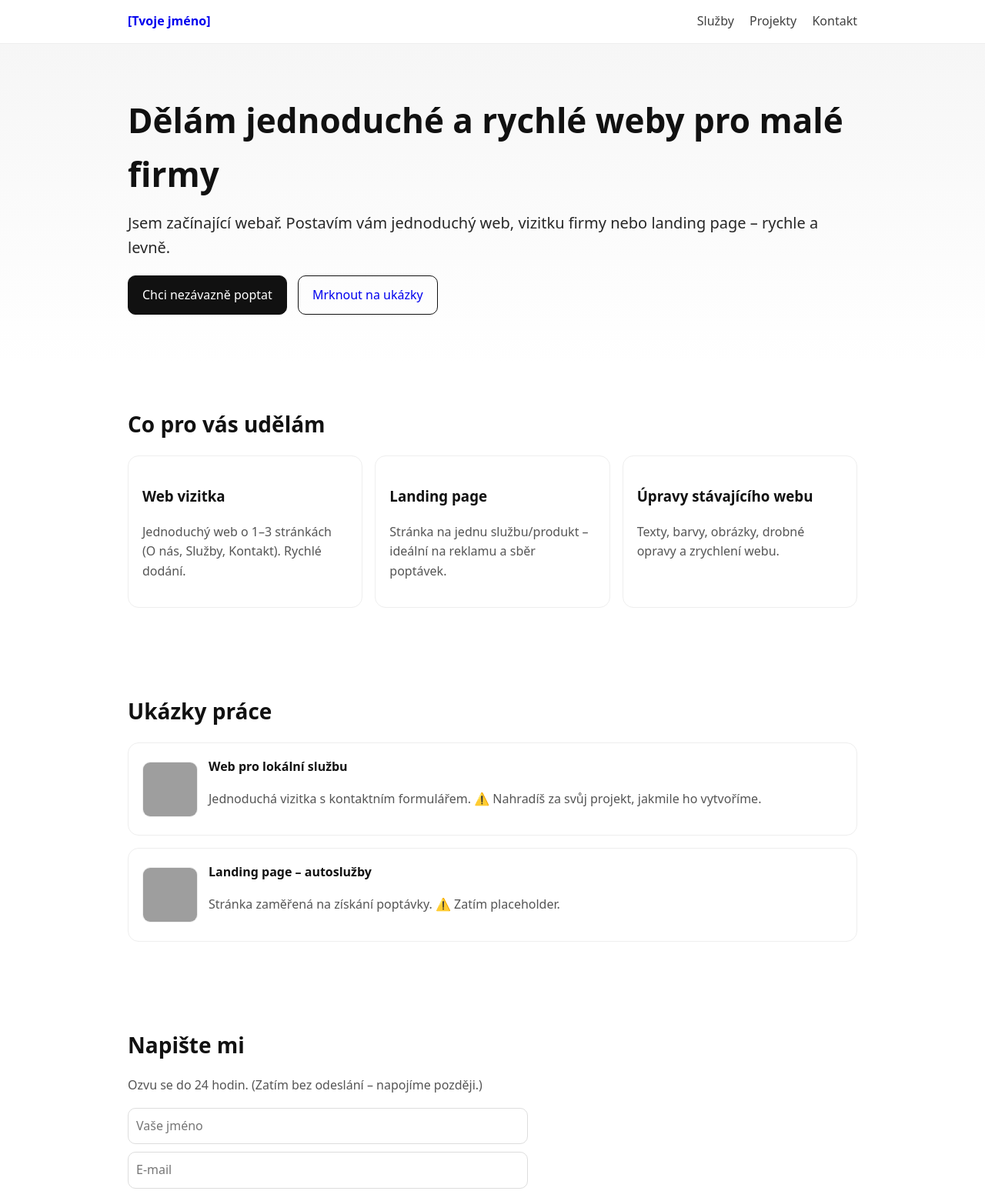
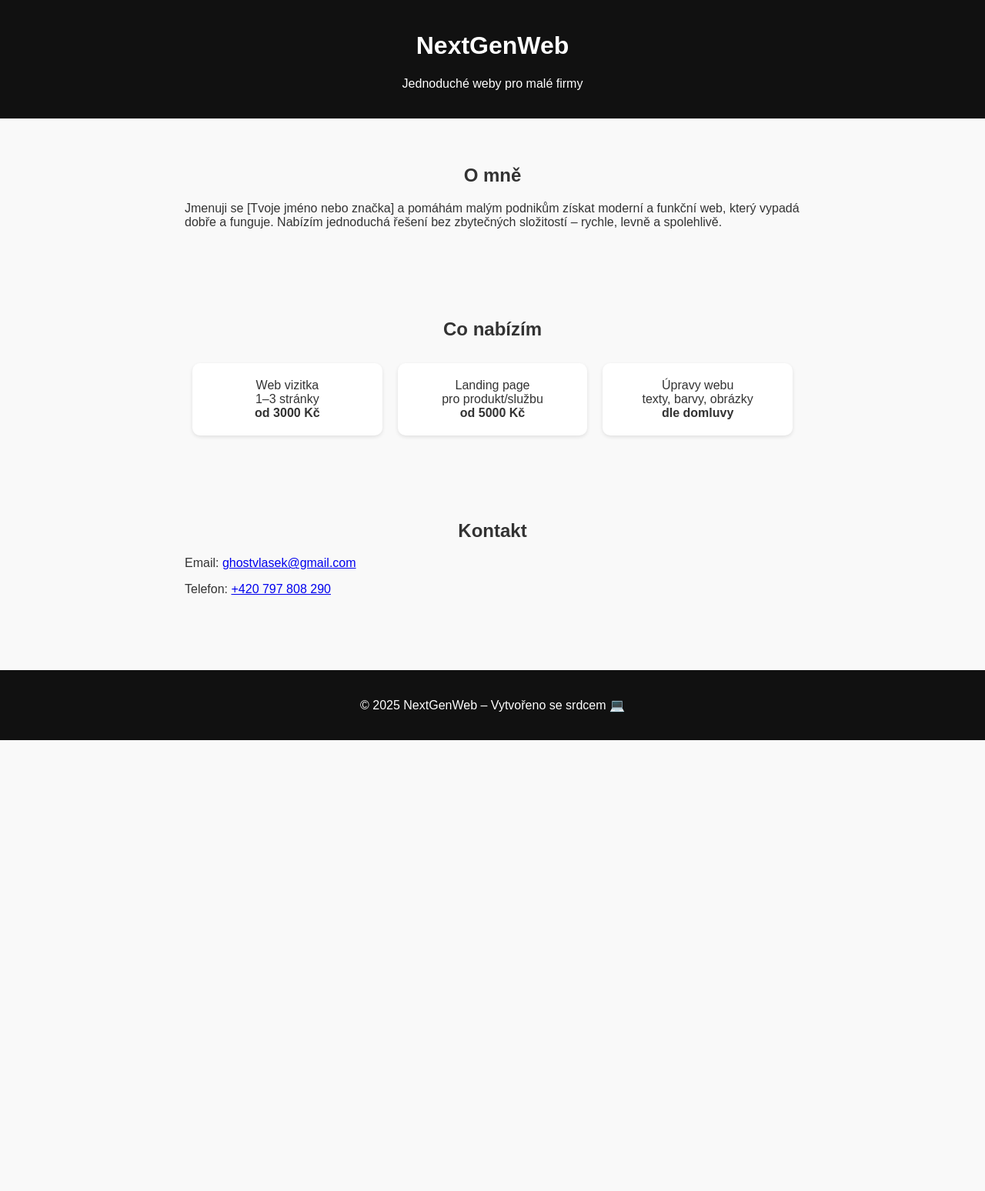
Before and after one commit to realcodefromzero/my-portfolio, a plain HTML site: page index.html in a window 1280 px wide. Shown: the top 1548 px of the page at 77% size. After the commit the page ends 962 px from the top, so only its background shows below. Drawn offline with Linux system fonts and the light colour scheme; grey boxes are pictures that could not be loaded.

Commit message:
Update index.html

```diff
--- a/index.html
+++ b/index.html
@@ -1,151 +1,84 @@
 <!DOCTYPE html>
 <html lang="cs">
 <head>
-  <meta charset="UTF-8" />
-  <meta name="viewport" content="width=device-width, initial-scale=1" />
-  <title>[Tvoje jméno] – Začínající webař</title>
+  <meta charset="UTF-8">
+  <meta name="viewport" content="width=device-width, initial-scale=1.0">
+  <title>NextGenWeb - jednoduché weby</title>
   <style>
-    /* Reset + základ */
-    * { box-sizing: border-box; }
-    body { margin:0; font-family: system-ui, Arial, sans-serif; line-height:1.6; color:#111; }
-    a { text-decoration: none; }
-    .container { max-width: 980px; margin: 0 auto; padding: 0 16px; }
-
-    /* Navigace */
-    header { position: sticky; top:0; background:#fff; border-bottom:1px solid #eee; z-index:10; }
-    nav { display:flex; align-items:center; justify-content:space-between; height:56px; }
-    nav a.brand { font-weight:700; }
-    nav .links a { margin-left:16px; color:#111; opacity:.8; }
-    nav .links a:hover { opacity:1; }
-
-    /* Hero */
-    .hero { padding:64px 0; background: linear-gradient(180deg,#f6f6f6, #ffffff); }
-    .hero h1 { font-size: clamp(28px, 4vw, 44px); margin:0 0 12px; }
-    .hero p  { font-size: clamp(16px, 2.4vw, 20px); margin:0 0 20px; opacity:.9; }
-    .cta { display:inline-block; padding:12px 18px; border-radius:10px; border:1px solid #111; }
-    .cta.primary { background:#111; color:#fff; border-color:#111; }
-    .cta + .cta { margin-left:10px; }
-
-    /* Sekce */
-    section { padding:56px 0; }
-    h2 { font-size:28px; margin:0 0 18px; }
-    .grid { display:grid; gap:16px; }
-    .cols-3 { grid-template-columns: repeat(3, minmax(0,1fr)); }
-    .card { padding:18px; border:1px solid #eee; border-radius:14px; background:#fff; }
-    .muted { color:#555; }
-
-    /* Reference */
-    .project { display:flex; gap:14px; align-items:center; }
-    .project img { width:72px; height:72px; object-fit:cover; border-radius:10px; border:1px solid #eee; }
-
-    /* Kontakt */
-    form { display:grid; gap:10px; max-width:520px; }
-    input, textarea { width:100%; padding:10px; border:1px solid #ddd; border-radius:10px; font:inherit; }
-    button { padding:12px 16px; border-radius:10px; border:1px solid #111; background:#111; color:#fff; cursor:pointer; }
-    button:hover { opacity:.95; }
-
-    /* Footer */
-    footer { padding:24px 0; border-top:1px solid #eee; color:#555; }
-
-    /* Responsivita */
-    @media (max-width: 780px) {
-      .cols-3 { grid-template-columns: 1fr; }
-      .project { align-items:flex-start; }
+    body {
+      font-family: Arial, sans-serif;
+      margin: 0;
+      padding: 0;
+      background: #f9f9f9;
+      color: #333;
+    }
+    header {
+      background: #111;
+      color: #fff;
+      padding: 20px;
+      text-align: center;
+    }
+    section {
+      padding: 40px 20px;
+      max-width: 800px;
+      margin: auto;
+    }
+    h1, h2 {
+      text-align: center;
+    }
+    .services, .pricing {
+      display: flex;
+      flex-wrap: wrap;
+      justify-content: space-around;
+      margin-top: 20px;
+    }
+    .card {
+      background: white;
+      padding: 20px;
+      margin: 10px;
+      border-radius: 10px;
+      box-shadow: 0 2px 5px rgba(0,0,0,0.1);
+      flex: 1 1 200px;
+      text-align: center;
+    }
+    footer {
+      background: #111;
+      color: #fff;
+      text-align: center;
+      padding: 20px;
+      margin-top: 40px;
     }
   </style>
 </head>
 <body>
   <header>
-    <div class="container">
-      <nav>
-        <a class="brand" href="#">[Tvoje jméno]</a>
-        <div class="links">
-          <a href="#sluzby">Služby</a>
-          <a href="#projekty">Projekty</a>
-          <a href="#kontakt">Kontakt</a>
-        </div>
-      </nav>
-    </div>
+    <h1>NextGenWeb</h1>
+    <p>Jednoduché weby pro malé firmy</p>
   </header>
 
-  <main>
-    <!-- HERO -->
-    <section class="hero">
-      <div class="container">
-        <h1>Dělám jednoduché a rychlé weby pro malé firmy</h1>
-        <p>Jsem začínající webař. Postavím vám jednoduchý web, vizitku firmy nebo landing page – rychle a levně.</p>
-        <a class="cta primary" href="#kontakt">Chci nezávazně poptat</a>
-        <a class="cta" href="#projekty">Mrknout na ukázky</a>
-      </div>
-    </section>
+  <section>
+    <h2>O mně</h2>
+    <p>Jmenuji se [Tvoje jméno nebo značka] a pomáhám malým podnikům získat moderní a funkční web, který vypadá dobře a funguje.
+    Nabízím jednoduchá řešení bez zbytečných složitostí – rychle, levně a spolehlivě.</p>
+  </section>
 
-    <!-- SLUŽBY -->
-    <section id="sluzby">
-      <div class="container">
-        <h2>Co pro vás udělám</h2>
-        <div class="grid cols-3">
-          <div class="card">
-            <h3>Web vizitka</h3>
-            <p class="muted">Jednoduchý web o 1–3 stránkách (O nás, Služby, Kontakt). Rychlé dodání.</p>
-          </div>
-          <div class="card">
-            <h3>Landing page</h3>
-            <p class="muted">Stránka na jednu službu/produkt – ideální na reklamu a sběr poptávek.</p>
-          </div>
-          <div class="card">
-            <h3>Úpravy stávajícího webu</h3>
-            <p class="muted">Texty, barvy, obrázky, drobné opravy a zrychlení webu.</p>
-          </div>
-        </div>
-      </div>
-    </section>
+  <section>
+    <h2>Co nabízím</h2>
+    <div class="services">
+      <div class="card">Web vizitka<br>1–3 stránky<br><b>od 3000 Kč</b></div>
+      <div class="card">Landing page<br>pro produkt/službu<br><b>od 5000 Kč</b></div>
+      <div class="card">Úpravy webu<br>texty, barvy, obrázky<br><b>dle domluvy</b></div>
+    </div>
+  </section>
 
-    <!-- PROJEKTY (zatím mock dat) -->
-    <section id="projekty">
-      <div class="container">
-        <h2>Ukázky práce</h2>
-        <div class="grid">
-          <div class="card project">
-            <img src="https://picsum.photos/200?random=1" alt="Náhled projektu 1">
-            <div>
-              <strong>Web pro lokální službu</strong>
-              <p class="muted">Jednoduchá vizitka s kontaktním formulářem. ⚠️ Nahradíš za svůj projekt, jakmile ho vytvoříme.</p>
-            </div>
-          </div>
-          <div class="card project">
-            <img src="https://picsum.photos/200?random=2" alt="Náhled projektu 2">
-            <div>
-              <strong>Landing page – autoslužby</strong>
-              <p class="muted">Stránka zaměřená na získání poptávky. ⚠️ Zatím placeholder.</p>
-            </div>
-          </div>
-        </div>
-      </div>
-    </section>
-
-    <!-- KONTAKT -->
-    <section id="kontakt">
-      <div class="container">
-        <h2>Napište mi</h2>
-        <p class="muted">Ozvu se do 24 hodin. (Zatím bez odeslání – napojíme později.)</p>
-        <form onsubmit="event.preventDefault(); alert('Díky! Brzy se ozvu.');">
-          <input type="text" name="name" placeholder="Vaše jméno" required />
-          <input type="email" name="email" placeholder="E-mail" required />
-          <textarea name="message" rows="5" placeholder="S čím potřebujete pomoct?" required></textarea>
-          <button type="submit">Odeslat</button>
-        </form>
-      </div>
-    </section>
-  </main>
+  <section>
+    <h2>Kontakt</h2>
+    <p>Email: <a href="mailto:ghostvlasek@gmail.com">ghostvlasek@gmail.com</a></p>
+    <p>Telefon: <a href="tel:+420797808290">+420 797 808 290</a></p>
+  </section>
 
   <footer>
-    <div class="container">
-      © <span id="year"></span> [Tvoje jméno] – jednoduché weby pro malé firmy
-    </div>
+    <p>© 2025 NextGenWeb – Vytvořeno se srdcem 💻</p>
   </footer>
-
-  <script>
-    document.getElementById('year').textContent = new Date().getFullYear();
-  </script>
 </body>
 </html>
```
